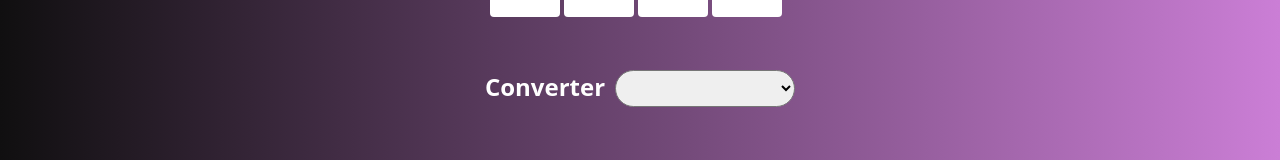
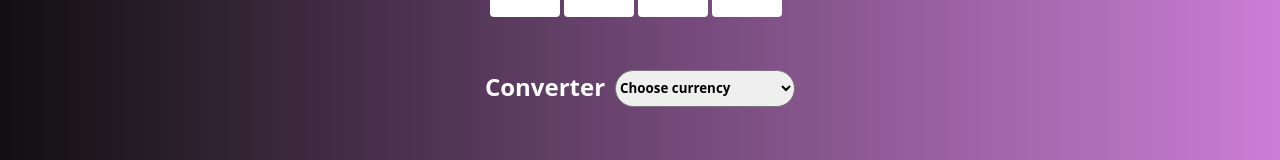
Before and after one commit to GSG-FC03/Calculator_Eman, a plain HTML site: page index.html in a window 1280 px wide. Shown: the part 443-603 px from the top of the page. Drawn offline with Linux system fonts and the light colour scheme.

Commit message:
Update html relates #17

```diff
--- a/index.html
+++ b/index.html
@@ -50,11 +50,11 @@
       <section class="converter">
         <h1>Converter</h1>
         <select name="conver" id="conver" onchange="getSelectedValue()">
-          <option value=""></option>
-          <option value="USD">₪ To $</option>
-          <option value="Shekels">$ To ₪ </option>
-          <option value="Euro">₪ To €</option>
-          <option value="shekelesEuro">€ To ₪ </option>
+          <option value="">Choose currency</option>
+          <option value="USD">From ₪ To $</option>
+          <option value="Shekels">From $ To ₪ </option>
+          <option value="Euro">From ₪ To €</option>
+          <option value="shekelesEuro">From € To ₪ </option>
         </select>
       </section>
       <!-- End converter -->
```
